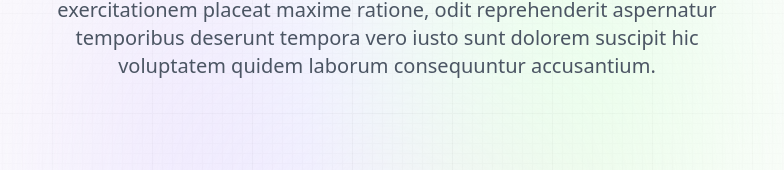
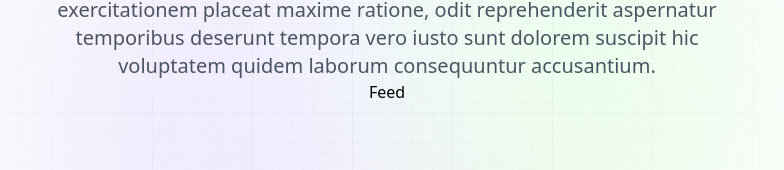
Before and after one commit to Supanut1911/promptopia_app, a Next.js app: page / in a window 1280 px wide. Shown: the part 192-362 px from the top of the page, without its empty margins (253-1037 px from the left). Built offline with nearby package versions, Linux system fonts and the light colour scheme.

Commit message:
fix: add Feed components at home
BREAKING CHANGE: n

Closes n

```diff
--- a/app/page.tsx
+++ b/app/page.tsx
@@ -1,3 +1,4 @@
+import Feed from "@components/Feed";
 const Home = () => {
   return (
     <section className="w-full flex-center flex-col">
@@ -12,7 +13,7 @@ const Home = () => {
         temporibus deserunt tempora vero iusto sunt dolorem suscipit hic
         voluptatem quidem laborum consequuntur accusantium.
       </p>
-      {/* feed */}
+      <Feed />
     </section>
   );
 };
--- a/components/Feed.tsx
+++ b/components/Feed.tsx
@@ -1,7 +1,7 @@
 import React from "react";
 
 const Feed = () => {
-  return <div></div>;
+  return <div>Feed</div>;
 };
 
 export default Feed;
```
